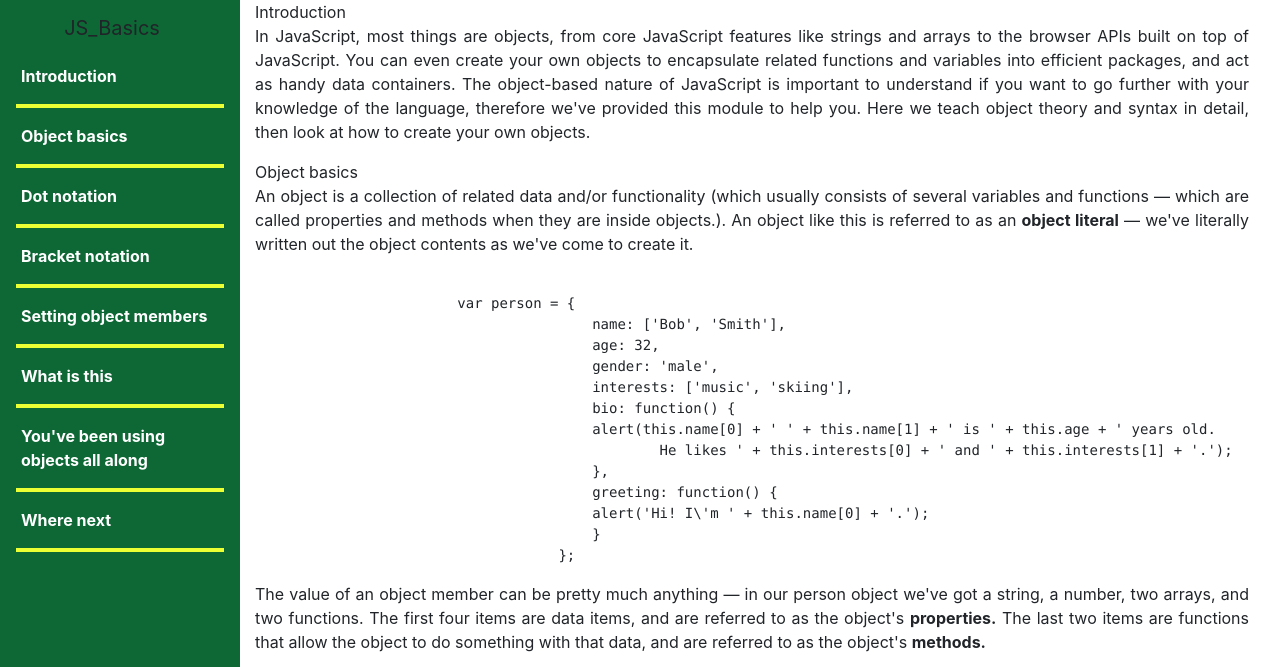
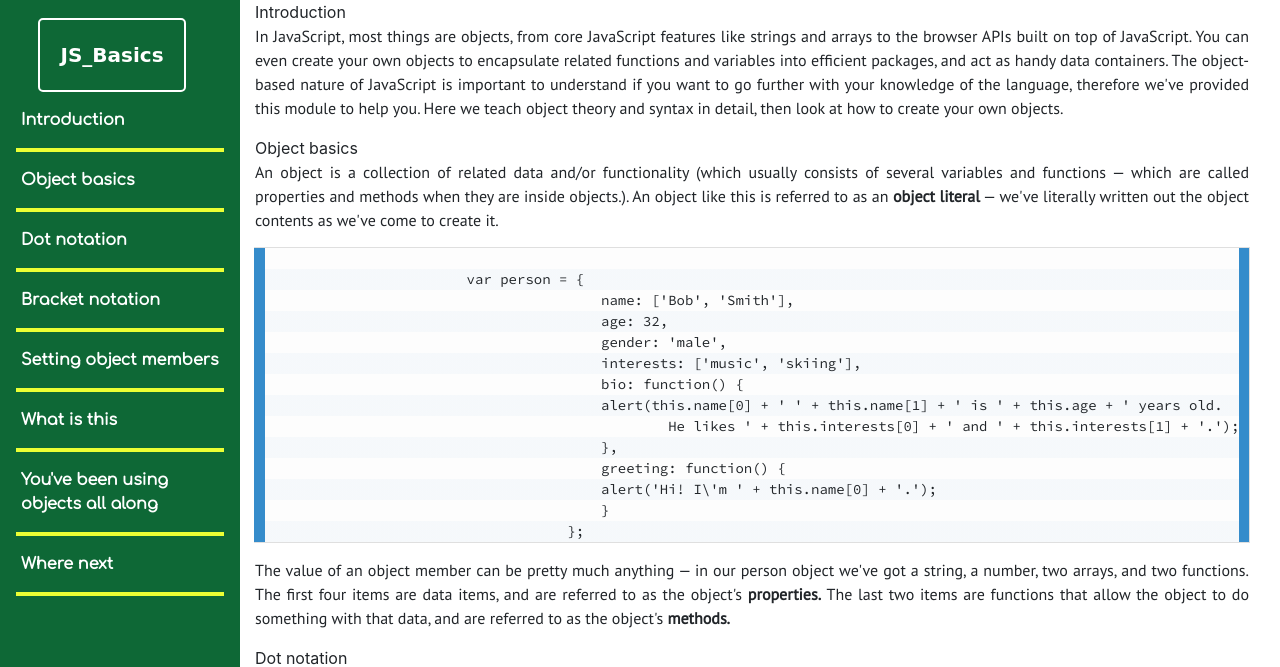
Before and after one commit to yash1rj/fcc-technical_documentation_page, a plain HTML site: page index.html in a window 1280 px wide. Shown: the top 667 px of the page. Drawn offline with nearby package versions, Linux system fonts and the light colour scheme; a web font is replaced by a local one.

Commit message:
Update styler.css

```diff
--- a/styler.css
+++ b/styler.css
@@ -1,3 +1,9 @@
+@import url('https://fonts.googleapis.com/css?family=Bubblegum+Sans');
+@import url('https://fonts.googleapis.com/css?family=Comfortaa');
+@import url('https://fonts.googleapis.com/css?family=Merienda+One');
+@import url('https://fonts.googleapis.com/css?family=Source+Code+Pro');
+@import url('https://fonts.googleapis.com/css?family=PT+Sans');
+
 #navbar {
     background: rgb(14, 104, 54);
     display: block;
@@ -14,6 +20,7 @@
     padding-right: 5px !important;
     color: white;
     font-weight: bold;
+	font-family: 'Comfortaa', cursive;
 }
 
 #main-doc {
@@ -23,3 +30,69 @@
 .main {
     width: 80vw;
 }
+
+#footer-doc {
+	width: 80vw;
+	margin-left: 15rem;
+	border:1px solid;
+}
+
+.navbar-brand {
+	color: white;
+    font-weight: bold;
+	border:2px solid;
+	padding-left:20px;
+	padding-right:20px;
+	padding-top:20px;
+	padding-bottom:20px;
+	margin-top: 10px;
+	border-radius:5px;
+	font-family: 'Merienda One', cursive;
+}
+
+body {
+	position: relative;
+	overflow-x: hidden;
+}
+
+.display-4 {
+	display: inline-block;
+	font-size: 1.6rem;
+	font-family: 'Bubblegum Sans', cursive;
+	padding: 0.2rem 1.2rem;
+    background-color: rgb(14, 104, 54);
+    color: white;
+}
+
+code {
+	font-family: 'Source Code Pro', monospace;
+}
+
+pre {
+	border-left: 10px solid #358ccb;
+	border-right: 10px solid #358ccb;
+    box-shadow: -1px 0px 0px 0px #358ccb, 0px 0px 0px 1px #dfdfdf;
+    background-color: #fdfdfd;
+    background-image: linear-gradient(transparent 50%, rgba(69, 142, 209, 0.04) 50%);
+    background-size: 3em 3em;
+    background-origin: content-box;
+    background-attachment: local;
+}
+
+p {
+	font-family: 'PT Sans', sans-serif;
+}
+
+.active {
+	border-left: 1px solid yellow !important;
+	border-right: 1px solid yellow !important;
+}
+
+.nav-link:hover {
+	color:yellow !important;
+}
+
+.navbar-brand:hover {
+	color:yellow !important;
+	border-width: 4px;
+}
```
